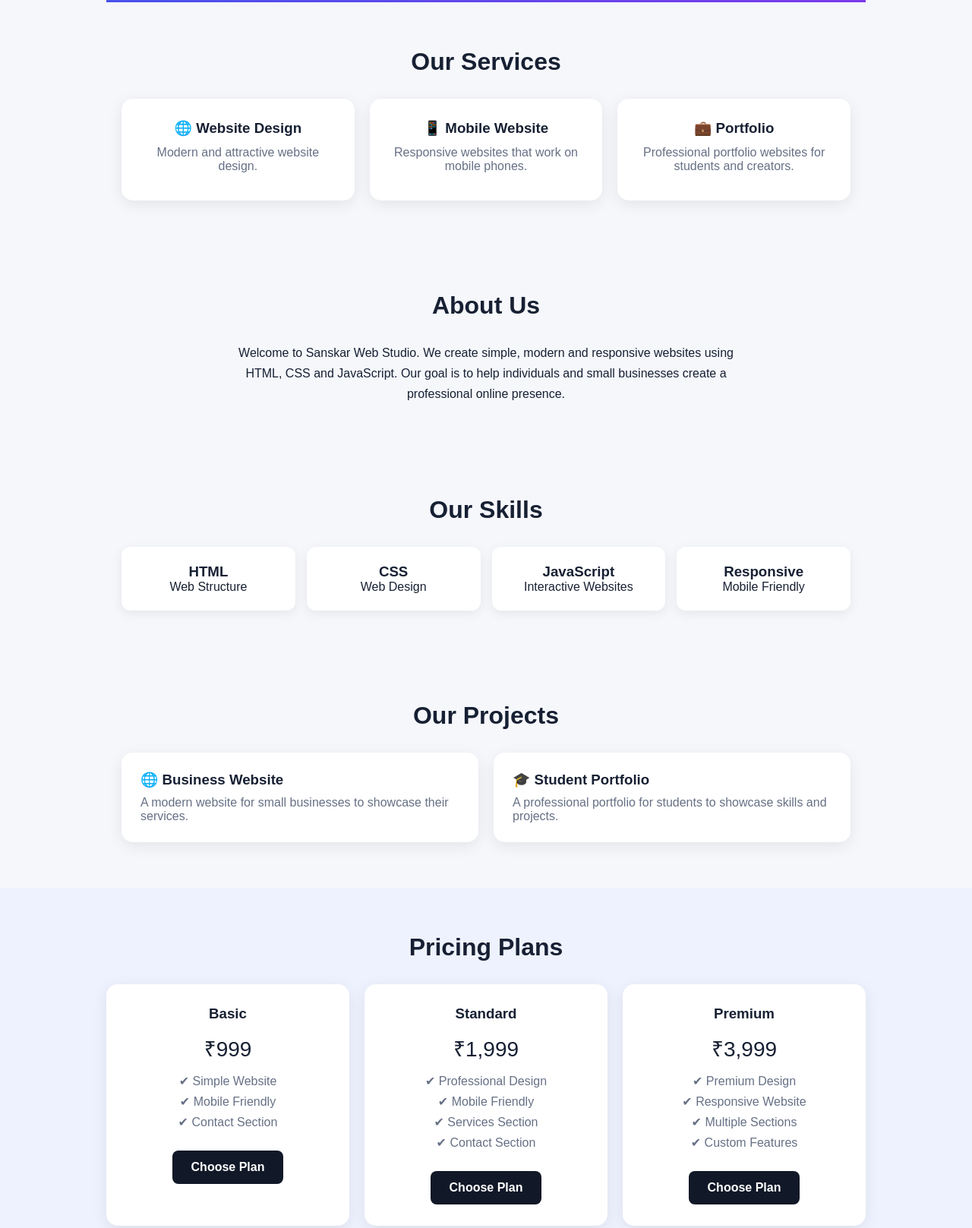
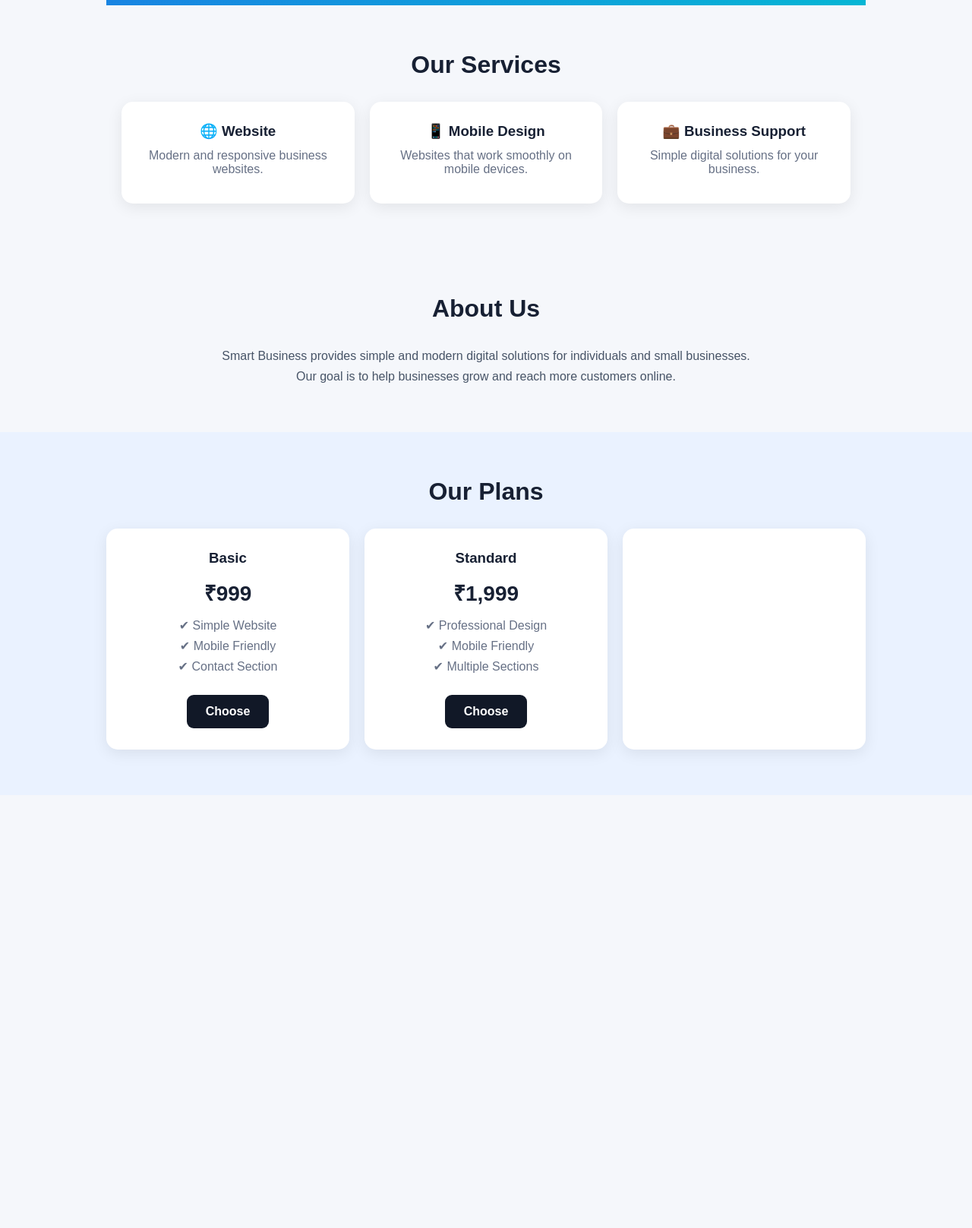
Before and after one commit to sanskarhatkar007-sys/my-website, a plain HTML site: page index.html in a window 1280 px wide. Shown: the part 765-2382 px from the top of the page at 76% size. After the commit the page ends 1812 px from the top, so only its background shows below. Drawn offline with Linux system fonts and the light colour scheme.

Commit message:
Update index.html

```diff
--- a/index.html
+++ b/index.html
@@ -1,14 +1,12 @@
 <!DOCTYPE html>
 <html lang="en">
 <head>
-
 <meta charset="UTF-8">
 <meta name="viewport" content="width=device-width, initial-scale=1.0">
 
-<title>Sanskar Web Studio</title>
+<title>Smart Business</title>
 
 <style>
-
 *{
     margin:0;
     padding:0;
@@ -27,7 +25,7 @@ nav{
     top:0;
     z-index:1000;
     background:#111827;
-    padding:16px 10px;
+    padding:18px 10px;
     text-align:center;
 }
 
@@ -51,7 +49,7 @@ nav a{
     align-items:center;
     text-align:center;
     padding:30px 20px;
-    background:linear-gradient(135deg,#2563eb,#7c3aed);
+    background:linear-gradient(135deg,#2563eb,#06b6d4);
     color:white;
 }
 
@@ -61,7 +59,7 @@ nav a{
 }
 
 .hero p{
-    max-width:600px;
+    max-width:650px;
     font-size:18px;
     line-height:1.6;
 }
@@ -73,7 +71,7 @@ nav a{
     background:#111827;
     color:white;
     text-decoration:none;
-    border-radius:8px;
+    border-radius:9px;
     font-weight:bold;
 }
 
@@ -87,13 +85,6 @@ section{
     text-align:center;
     font-size:32px;
     margin-bottom:30px;
-}
-
-.about{
-    text-align:center;
-    max-width:700px;
-    margin:auto;
-    line-height:1.7;
 }
 
 .cards{
@@ -121,46 +112,20 @@ section{
 
 .price{
     font-size:28px;
+    font-weight:bold;
     margin:15px 0;
 }
 
-.skills{
-    display:grid;
-    grid-template-columns:repeat(4,1fr);
-    gap:15px;
-}
-
-.skill{
-    background:white;
-    padding:22px 10px;
+.about{
     text-align:center;
-    border-radius:12px;
-    box-shadow:0 4px 15px rgba(0,0,0,0.07);
-}
-
-.projects{
-    display:grid;
-    grid-template-columns:repeat(2,1fr);
-    gap:20px;
-}
-
-.project{
-    background:white;
-    padding:25px;
-    border-radius:15px;
-    box-shadow:0 5px 20px rgba(0,0,0,0.08);
-}
-
-.project h3{
-    margin-bottom:10px;
-}
-
-.project p{
-    color:#667085;
+    max-width:700px;
+    margin:auto;
+    line-height:1.7;
+    color:#475467;
 }
 
 #pricing{
-    background:#eef2ff;
+    background:#eaf2ff;
     max-width:none;
 }
 
@@ -190,9 +155,7 @@ footer{
         font-size:16px;
     }
 
-    .cards,
-    .skills,
-    .projects{
+    .cards{
         grid-template-columns:1fr;
     }
 
@@ -200,42 +163,32 @@ footer{
         font-size:13px;
         margin:4px;
     }
-
 }
-
 </style>
-
 </head>
 
 <body>
 
-
-<!-- NAVIGATION -->
-
 <nav>
 
-<h2>Sanskar Web Studio</h2>
+<h2>Smart Business</h2>
 
 <a href="#home">Home</a>
 <a href="#services">Services</a>
 <a href="#about">About</a>
-<a href="#skills">Skills</a>
-<a href="#projects">Projects</a>
 <a href="#pricing">Pricing</a>
 <a href="#contact">Contact</a>
 
 </nav>
 
 
-<!-- HOME -->
-
 <section class="hero" id="home">
 
-<h1>Build Your Website 🚀</h1>
+<h1>Grow Your Business 🚀</h1>
 
 <p>
-Modern, responsive and professional websites
-for businesses, students and creators.
+Professional solutions for modern businesses.
+We help businesses build a strong online presence.
 </p>
 
 <a href="#services" class="btn">
@@ -245,8 +198,6 @@ Explore Services
 </section>
 
 
-<!-- SERVICES -->
-
 <section id="services">
 
 <h2 class="title">Our Services</h2>
@@ -254,36 +205,18 @@ Explore Services
 <div class="cards">
 
 <div class="card">
-
-<h3>🌐 Website Design</h3>
-
-<p>
-Modern and attractive website design.
-</p>
-
+<h3>🌐 Website</h3>
+<p>Modern and responsive business websites.</p>
 </div>
 
+<div class="card">
+<h3>📱 Mobile Design</h3>
+<p>Websites that work smoothly on mobile devices.</p>
+</div>
 
 <div class="card">
-
-<h3>📱 Mobile Website</h3>
-
-<p>
-Responsive websites that work on mobile phones.
-</p>
-
-</div>
-
-
-<div class="card">
-
-<h3>💼 Portfolio</h3>
-
-<p>
-Professional portfolio websites for students
-and creators.
-</p>
-
+<h3>💼 Business Support</h3>
+<p>Simple digital solutions for your business.</p>
 </div>
 
 </div>
@@ -291,104 +224,25 @@ and creators.
 </section>
 
 
-<!-- ABOUT -->
-
 <section id="about">
 
 <h2 class="title">About Us</h2>
 
 <p class="about">
-
-Welcome to Sanskar Web Studio.
-
-We create simple, modern and responsive
-websites using HTML, CSS and JavaScript.
-
-Our goal is to help individuals and small
-businesses create a professional online presence.
-
+Smart Business provides simple and modern digital
+solutions for individuals and small businesses.
+Our goal is to help businesses grow and reach
+more customers online.
 </p>
 
 </section>
 
 
-<!-- SKILLS -->
-
-<section id="skills">
-
-<h2 class="title">Our Skills</h2>
-
-<div class="skills">
-
-<div class="skill">
-<h3>HTML</h3>
-<p>Web Structure</p>
-</div>
-
-<div class="skill">
-<h3>CSS</h3>
-<p>Web Design</p>
-</div>
-
-<div class="skill">
-<h3>JavaScript</h3>
-<p>Interactive Websites</p>
-</div>
-
-<div class="skill">
-<h3>Responsive</h3>
-<p>Mobile Friendly</p>
-</div>
-
-</div>
-
-</section>
-
-
-<!-- PROJECTS -->
-
-<section id="projects">
-
-<h2 class="title">Our Projects</h2>
-
-<div class="projects">
-
-<div class="project">
-
-<h3>🌐 Business Website</h3>
-
-<p>
-A modern website for small businesses
-to showcase their services.
-</p>
-
-</div>
-
-
-<div class="project">
-
-<h3>🎓 Student Portfolio</h3>
-
-<p>
-A professional portfolio for students
-to showcase skills and projects.
-</p>
-
-</div>
-
-</div>
-
-</section>
-
-
-<!-- PRICING -->
-
 <section id="pricing">
 
-<h2 class="title">Pricing Plans</h2>
+<h2 class="title">Our Plans</h2>
 
 <div class="cards">
-
 
 <div class="card">
 
@@ -401,7 +255,7 @@ to showcase skills and projects.
 <p>✔ Contact Section</p>
 
 <a href="#contact" class="btn">
-Choose Plan
+Choose
 </a>
 
 </div>
@@ -415,74 +269,13 @@ Choose Plan
 
 <p>✔ Professional Design</p>
 <p>✔ Mobile Friendly</p>
-<p>✔ Services Section</p>
-<p>✔ Contact Section</p>
+<p>✔ Multiple Sections</p>
 
 <a href="#contact" class="btn">
-Choose Plan
+Choose
 </a>
 
 </div>
 
 
 <div class="card">
-
-<h3>Premium</h3>
-
-<div class="price">₹3,999</div>
-
-<p>✔ Premium Design</p>
-<p>✔ Responsive Website</p>
-<p>✔ Multiple Sections</p>
-<p>✔ Custom Features</p>
-
-<a href="#contact" class="btn">
-Choose Plan
-</a>
-
-</div>
-
-
-</div>
-
-</section>
-
-
-<!-- CONTACT -->
-
-<section id="contact">
-
-<div class="contact">
-
-<h2 class="title">Let's Work Together 🤝</h2>
-
-<p>
-Need a website for your business or portfolio?
-</p>
-
-<a href="mailto:yourmail@gmail.com" class="btn">
-📧 Contact Us
-</a>
-
-</div>
-
-</section>
-
-
-<!-- FOOTER -->
-
-<footer>
-
-<p>
-© 2026 Sanskar Web Studio
-</p>
-
-<p>
-Built with HTML & CSS
-</p>
-
-</footer>
-
-
-</body>
-</html>
```
